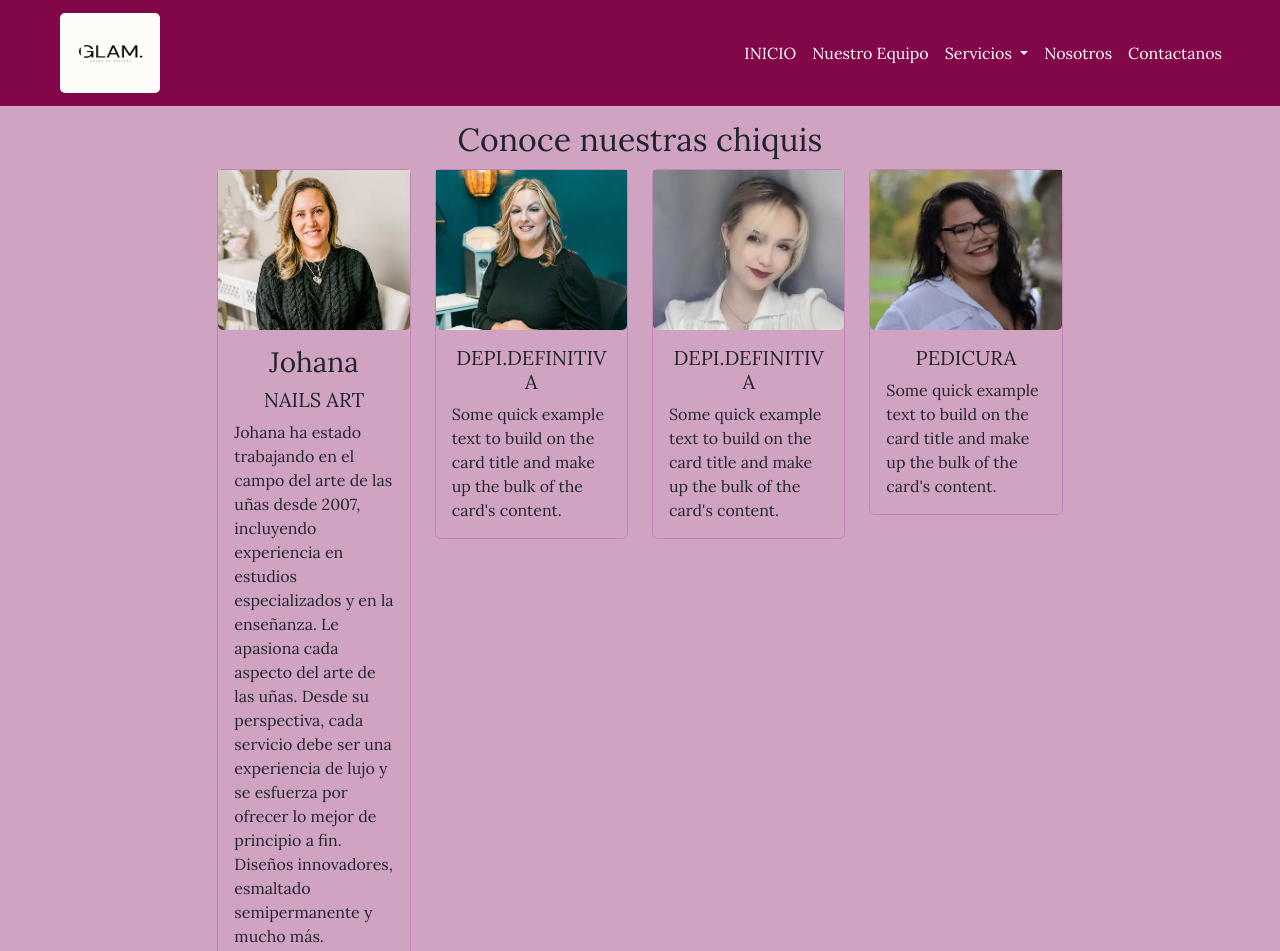
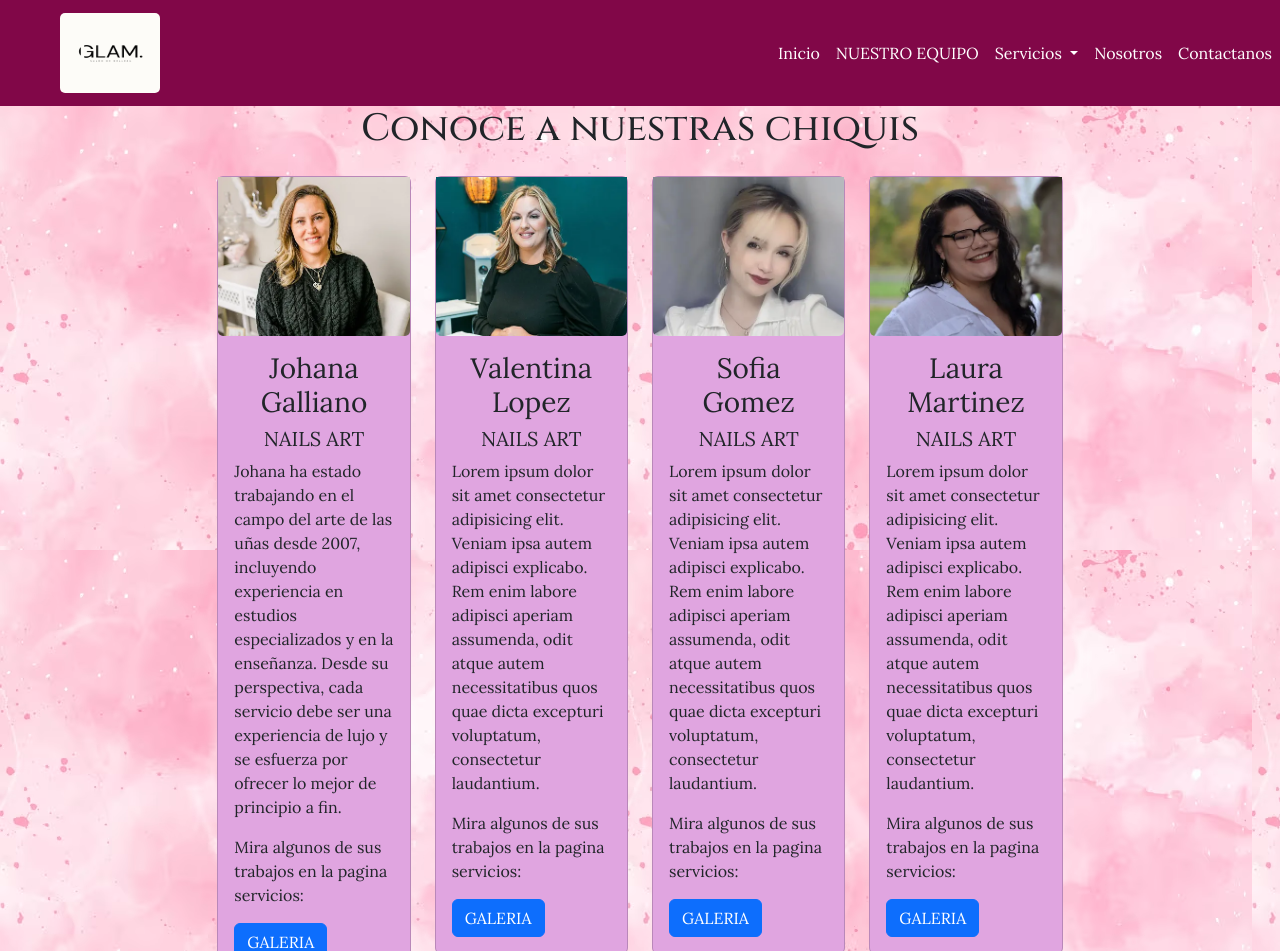
Before and after one commit to MirandaPau/github1, a plain HTML site: page INDEX/indexstaff.html in a window 1280 px wide. Shown: the top 951 px of the page. Drawn offline with nearby package versions, Linux system fonts and the light colour scheme.

```diff
--- a/CSS/estiloo.css
+++ b/CSS/estiloo.css
@@ -29,10 +29,7 @@
     color: white;
   }
 
-  .navbar_style{
 
-    margin-right: 50px;
-  }
 
 /*NUEVO MAIN*/
 /*seccion1*/
@@ -254,7 +251,22 @@
   }
 
 
+/*NUESTRO EQUIPO*/
+/*main nuevo*/
 
+.fondo-card{
+    background-color: rgb(224, 165, 224);
+}
+
+.seccion-staff{
+    background-image:  url("../FOTOS/fondone3.jpg");
+
+}
+.h2-titulo{
+    font-size: 38px;
+    text-align: center;
+    font-family: 'Cinzel', serif;
+}
 
   @media (max-width: 768px) {
     .footer-links{
@@ -576,7 +588,7 @@
 /*
 /*SERVICIOS*/
 
-/*Main*/
+/*Main
 .h1{
     text-align: center;
     margin-bottom: 20px;
@@ -584,40 +596,40 @@
     font-family: 'Cinzel', serif;
 }
 .servicios1 {
-    width: 500px; /* Ancho del contenedor */
-    height: auto; /* Altura del contenedor, ajustada automáticamente al contenido */
+    width: 500px;
+    height: auto;
     display: inline-block;
-    text-align: center; /* Alineación del contenido al centro */
-    margin-bottom: 20px; /* Espacio entre los cuadrados */
+    text-align: center;
+    margin-bottom: 20px;
     background-color: #F8E3EE;
     margin-left: 20px;
     border: 2px solid rgb(235, 105, 170);
 
 }
 .social-media{
-    width: 500px; /* Ancho del contenedor */
-    height: auto; /* Altura del contenedor, ajustada automáticamente al contenido */
+    width: 500px;
+    height: auto;
     display: inline-block;
-    text-align: center; /* Alineación del contenido al centro */
-    margin-bottom: 20px; /* Espacio entre los cuadrados */
+    text-align: center;
+    margin-bottom: 20px;
 
 }
-/* Estilos para títulos */
+
 .h2 {
     text-align: center;
     margin-bottom: 10px;
     margin-top: 15px;
 }
 
-/* Estilos para descripciones */
+
 .articule p {
     text-align: center;
-    line-height: 1.5; /* Espacio entre líneas */
+    line-height: 1.5;
     font-family: 'Lora', serif;
 
 }
 
-/* Ajustes para el título */
+
 .tituloprin {
     border: 2px solid blue;
     margin-bottom: 10px;
@@ -626,17 +638,17 @@
 
 .titulofotos{
     display: inline;
-    width: 500px; /* Ancho del contenedor */
-    height: auto; /* Altura del contenedor, ajustada automáticamente al contenido */
+    width: 500px;
+    height: auto;
 }
 
-/* Selecciona el h2 dentro de la clase .social-media */
+
  .titulofotos .glam {
     text-align: center;
     margin-top: 15px;
 }
 
-/* Selecciona el párrafo dentro de la clase .social-media */
+
  .titulofotos .relleno p {
    text-align: center;
 }
@@ -650,8 +662,8 @@
 
 .imagenuña1 {
     display: inline-block;
-    margin-right: 5px; /* Ajusta el espacio entre las imágenes según tus necesidades */
-}
+    margin-right: 5px;
+}*/
 
 /*CONTACTO*/
 
@@ -666,8 +678,8 @@
 }
 
 .contacto-uñas{
-    float: left; /* Flota a la izquierda */
-    width: 40%; /* Ancho del 45% para dejar espacio al formulario */
+    float: left;
+    width: 40%;
 }
 
 .contacto-uñas .seccion1{
@@ -684,7 +696,7 @@
 .contacto-uñas article h1 {
     font-family: 'Cinzel', serif;
     margin-top: 60px;
-    margin-bottom: 10px; /* Ajusta el margen inferior según tus necesidades */
+    margin-bottom: 10px;
     margin-left: 140px;
     font-size: 36px;
     display: inline-block;
@@ -693,7 +705,7 @@
 
 .contacto-uñas article p {
 
-    margin-top: 10px; /* Ajusta el margen superior según tus necesidades */
+    margin-top: 10px;
     margin-left: 165px;
     font-size: 18px;
     display: block;
@@ -711,9 +723,9 @@
 }
 
 input, select {
-    width: 100%;/* Establece el ancho al 100% para que se extiendan por completo en su contenedor */
-    padding: 8px;/* Agrega un espacio interno de 8 píxeles alrededor del contenido */
-    margin-bottom: 10px; /* Agrega un espacio en la parte inferior de 10 píxeles para separar elementos verticalmente */
+    width: 100%;
+    padding: 8px;
+    margin-bottom: 10px;
 
 
 }
@@ -775,7 +787,7 @@
 
 /*NUESTRO EQUIPO*/
 
-/*MAIN*/
+/*MAIN
 
 .containerr{
 
@@ -789,7 +801,7 @@
     width: 500px;
     height:auto;
     background-color:#E59BC2;
-    float: left; /* Flota la primera persona a la izquierda */
+    float: left;
 
     margin:20px 20px 12px 4px;
 }
@@ -816,4 +828,4 @@
     text-align: center;
     font-size: 20px;
 
-}
+}*/
--- a/INDEX/indexstaff.html
+++ b/INDEX/indexstaff.html
@@ -29,12 +29,12 @@
 
         <!-- enlaces -->
         <div class="collapse navbar-collapse" id="opciones">
-          <ul class="navbar-nav ms-auto navbar_style">
+          <ul class="navbar-nav ms-auto mb-2 mb-lg-0 navbar_style">
             <li class="nav-item ">
-              <a class="nav-link color" href="./index.html">INICIO</a>
+              <a class="nav-link color" href="./index.html">Inicio</a>
             </li>
             <li class="nav-item">
-              <a class="nav-link color" href="./indexstaff.html">Nuestro Equipo</a>
+              <a class="nav-link color" href="./indexstaff.html">NUESTRO EQUIPO</a>
             </li>
             <li class="nav-item dropdown ">
                 <a class="nav-link dropdown-toggle color" href="#" role="button" data-bs-toggle="dropdown" aria-expanded="false">
@@ -62,48 +62,60 @@
     <main>
         <section class="seccion-staff">
             <div>
-              <h2 class="h2">Conoce nuestras chiquis</h2>
+              <h2 class="h2-titulo mb-4">Conoce a nuestras chiquis</h2>
             </div>
-            <div class="row row-cols-1 row-cols-md-3 g-4 justify-content-center">
-              <div class=" col-sm-4  col-md-3 col-lg-3 col-xl-2 ">
-                <div class="card borde_rosa">
+            <div class="row row-cols-1 row-cols-md-3 g-4 justify-content-center ">
+              <div class="col-sm-6  col-md-6 col-lg-4 col-xl-2 col-xs-12">
+                <div class="card fondo-card">
                   <img src="../FOTOS/persona2.jpg" class="card-img-bottom " alt="...">
-                  <div class="card-body">
-                    <h3 class="card-title text-center">Johana</h3>
+                  <div class="card-body ">
+                    <h3 class="card-title text-center">Johana Galliano</h3>
                     <h5 class="card-title text-center">NAILS ART</h5>
-                    <p class="card-text">Johana ha estado trabajando en el campo del arte de las uñas desde 2007, incluyendo experiencia en estudios especializados y en la enseñanza. Le apasiona cada aspecto del arte de las uñas. Desde su perspectiva, cada servicio debe ser una experiencia de lujo y se esfuerza por ofrecer lo mejor de principio a fin. Diseños innovadores, esmaltado semipermanente y mucho más.</p>
+                    <p class="card-text">Johana ha estado trabajando en el campo del arte de las uñas desde 2007, incluyendo experiencia en estudios especializados y en la enseñanza. Desde su perspectiva, cada servicio debe ser una experiencia de lujo y se esfuerza por ofrecer lo mejor de principio a fin.</p>
                     <P>Mira algunos de sus trabajos en la pagina servicios:</P>
                     <a href="../INDEX/indexservicios.html" class="btn btn-primary ">GALERIA</a>
                   </div>
                 </div>
               </div>
 
-              <div class="col-sm-4  col-md-3 col-lg-3 col-xl-2 ">
-                <div class="card borde_rosa  ">
+              <div class="col-sm-6  col-md-6 col-lg-4 col-xl-2 col-xs-12">
+                <div class="card fondo-card ">
                   <img src="../FOTOS/persona1.jpg" class="card-img-bottom  " alt="..." >
                   <div class="card-body">
-                    <h5 class="card-title text-center">DEPI.DEFINITIVA</h5>
-                    <p class="card-text">Some quick example text to build on the card title and make up the bulk of the card's content.</p>
+                    <h3 class="card-title text-center">Valentina Lopez</h3>
+                    <h5 class="card-title text-center">NAILS ART</h5>
+                    <p class="card-text">Lorem ipsum dolor sit amet consectetur adipisicing elit. Veniam ipsa autem adipisci explicabo. Rem enim labore adipisci aperiam assumenda, odit atque autem necessitatibus quos quae dicta excepturi voluptatum, consectetur laudantium.
+                   </p>
+                   <P>Mira algunos de sus trabajos en la pagina servicios:</P>
+                    <a href="../INDEX/indexservicios.html" class="btn btn-primary ">GALERIA</a>
                   </div>
                 </div>
               </div>
 
-              <div class="col-sm-4  col-md-3 col-lg-3 col-xl-2 ">
-                <div class="card borde_rosa  ">
-                  <img src="../FOTOS/persona5.jpg" class="card-img-bottom  " alt="..." >
+              <div class="col-sm-6  col-md-6 col-lg-4 col-xl-2 col-xs-12">
+                <div class="card fondo-card  ">
+                  <img src="../FOTOS/persona5.jpg" class="card-img-bottom empleadas  " alt="..." >
                   <div class="card-body">
-                    <h5 class="card-title text-center">DEPI.DEFINITIVA</h5>
-                    <p class="card-text">Some quick example text to build on the card title and make up the bulk of the card's content.</p>
+                    <h3 class="card-title text-center">Sofia Gomez</h3>
+                    <h5 class="card-title text-center">NAILS ART</h5>
+                    <p class="card-text">Lorem ipsum dolor sit amet consectetur adipisicing elit. Veniam ipsa autem adipisci explicabo. Rem enim labore adipisci aperiam assumenda, odit atque autem necessitatibus quos quae dicta excepturi voluptatum, consectetur laudantium.
+                   </p>
+                    <P>Mira algunos de sus trabajos en la pagina servicios:</P>
+                    <a href="../INDEX/indexservicios.html" class="btn btn-primary ">GALERIA</a>
                   </div>
                 </div>
               </div>
 
-              <div class=" col-sm-4  col-md-3 col-lg-3 col-xl-2  ">
-                <div class="card borde_rosa">
+              <div class="col-sm-6  col-md-6 col-lg-4 col-xl-2 col-xs-12">
+                <div class="card fondo-card">
                   <img src="../FOTOS/persona4.jpg" class="card-img-bottom  " alt="...">
                   <div class="card-body">
-                    <h5 class="card-title text-center">PEDICURA</h5>
-                    <p class="card-text">Some quick example text to build on the card title and make up the bulk of the card's content.</p>
+                    <h3 class="card-title text-center">Laura Martinez</h3>
+                    <h5 class="card-title text-center">NAILS ART</h5>
+                    <p class="card-text">Lorem ipsum dolor sit amet consectetur adipisicing elit. Veniam ipsa autem adipisci explicabo. Rem enim labore adipisci aperiam assumenda, odit atque autem necessitatibus quos quae dicta excepturi voluptatum, consectetur laudantium.
+                    </p>
+                    <P>Mira algunos de sus trabajos en la pagina servicios:</P>
+                    <a href="../INDEX/indexservicios.html" class="btn btn-primary ">GALERIA</a>
                   </div>
                 </div>
               </div>
```
Also changed, not shown: INDEX/index.html (+4 -1 lines), FOTOS/fondone.jpg (added), FOTOS/fondone1.jpg (added), FOTOS/fondone2.jpg (added), FOTOS/fondone3.jpg (added), FOTOS/imagen46.jpg (added).
